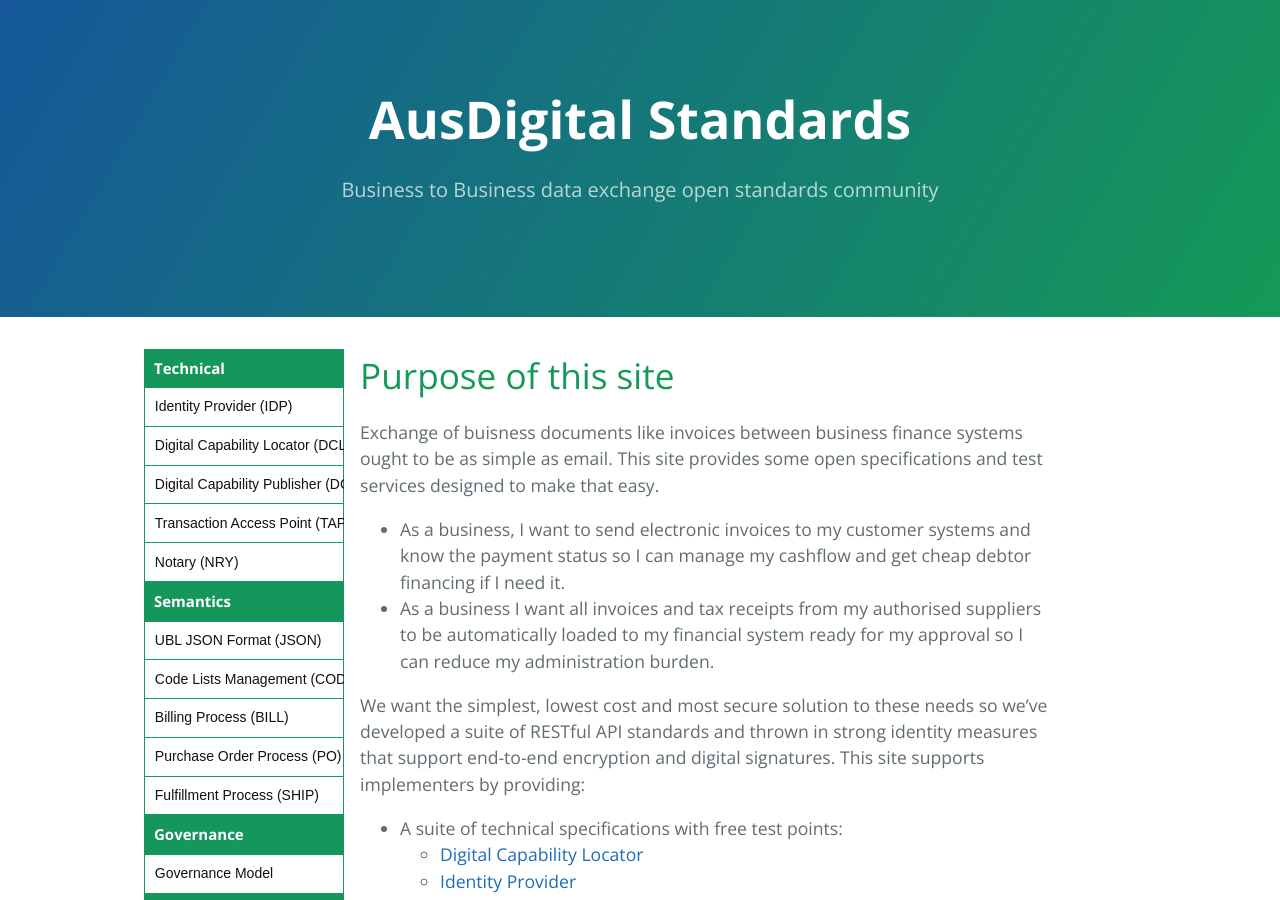
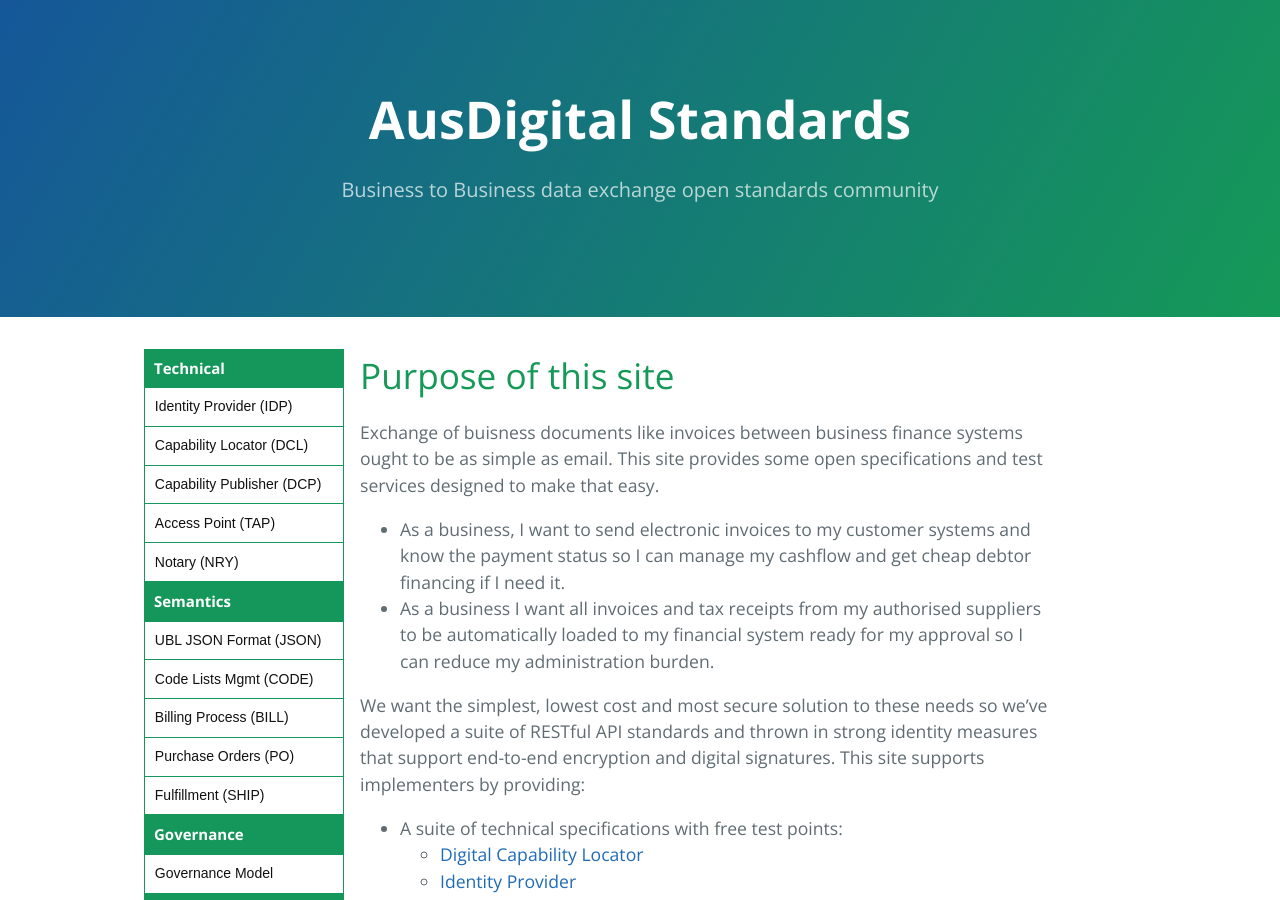
Before and after one commit to ausdigital/ausdigital.github.io, a Jekyll site: the page built from index.md, in a window 1280 px wide and 900 px high. Built offline with Jekyll 4.4.1, drawn with Linux system fonts in a browser that asks for light colours; our own code applies the rules of GitHub Pages for plain Markdown files.

Commit message:
Shorter left hand titles

```diff
--- a/_includes/main.html
+++ b/_includes/main.html
@@ -12,16 +12,16 @@
                     {% assign current = page.url | downcase | split: '/' %}
                     <li class="pure-menu-title">Technical</li>
                     <li class="pure-menu-item{% if current[1] == 'identity-provider' %} active{% endif %}"><a href="/identity-provider/" class="pure-menu-link">Identity Provider (IDP)</a></li>
-                    <li class="pure-menu-item{% if current[1] == 'digital-capability-locator' %} active{% endif %}"><a href="/digital-capability-locator/" class="pure-menu-link">Digital Capability Locator (DCL)</a></li>
-                    <li class="pure-menu-item{% if current[1] == 'service-metadata-publisher' %} active{% endif %}"><a href="/service-metadata-publisher/" class="pure-menu-link">Digital Capability Publisher (DCP)</a></li>
-                    <li class="pure-menu-item{% if current[1] == 'transaction-access-point' %} active{% endif %}"><a href="/transaction-access-point/" class="pure-menu-link">Transaction Access Point (TAP)</a></li>
+                    <li class="pure-menu-item{% if current[1] == 'digital-capability-locator' %} active{% endif %}"><a href="/digital-capability-locator/" class="pure-menu-link">Capability Locator (DCL)</a></li>
+                    <li class="pure-menu-item{% if current[1] == 'service-metadata-publisher' %} active{% endif %}"><a href="/service-metadata-publisher/" class="pure-menu-link">Capability Publisher (DCP)</a></li>
+                    <li class="pure-menu-item{% if current[1] == 'transaction-access-point' %} active{% endif %}"><a href="/transaction-access-point/" class="pure-menu-link">Access Point (TAP)</a></li>
                     <li class="pure-menu-item{% if current[1] == 'notary' %} active{% endif %}"><a href="/notary/" class="pure-menu-link">Notary (NRY)</a></li>
                     <li class="pure-menu-title">Semantics</li>
                     <li class="pure-menu-item{% if current[1] == 'ubl-json' %} active{% endif %}"><a href="/ubl-json/" class="pure-menu-link">UBL JSON Format (JSON)</a></li>
-                    <li class="pure-menu-item{% if current[1] == 'code-lists' %} active{% endif %}"><a href="/code-lists/" class="pure-menu-link">Code Lists Management (CODE)</a></li>
+                    <li class="pure-menu-item{% if current[1] == 'code-lists' %} active{% endif %}"><a href="/code-lists/" class="pure-menu-link">Code Lists Mgmt (CODE)</a></li>
                     <li class="pure-menu-item{% if current[1] == 'billing-semantics' %} active{% endif %}"><a href="/billing-semantics/" class="pure-menu-link">Billing Process (BILL)</a></li>
-                    <li class="pure-menu-item{% if current[1] == 'purchase-order-semantics' %} active{% endif %}"><a href="/purchase-order-semantics/" class="pure-menu-link">Purchase Order Process (PO)</a></li>
-                    <li class="pure-menu-item{% if current[1] == 'fulfillment-semantics' %} active{% endif %}"><a href="/fulfillment-semantics/" class="pure-menu-link">Fulfillment Process (SHIP)</a></li>
+                    <li class="pure-menu-item{% if current[1] == 'purchase-order-semantics' %} active{% endif %}"><a href="/purchase-order-semantics/" class="pure-menu-link">Purchase Orders (PO)</a></li>
+                    <li class="pure-menu-item{% if current[1] == 'fulfillment-semantics' %} active{% endif %}"><a href="/fulfillment-semantics/" class="pure-menu-link">Fulfillment (SHIP)</a></li>
                     <li class="pure-menu-title">Governance</li>
                     <li class="pure-menu-item{% if current[1] == 'newsletter-signup' %} active{% endif %}"><a href="/governance-model/" class="pure-menu-link">Governance Model</a></li>
                     <li class="pure-menu-title">Newsletter</li>
```
